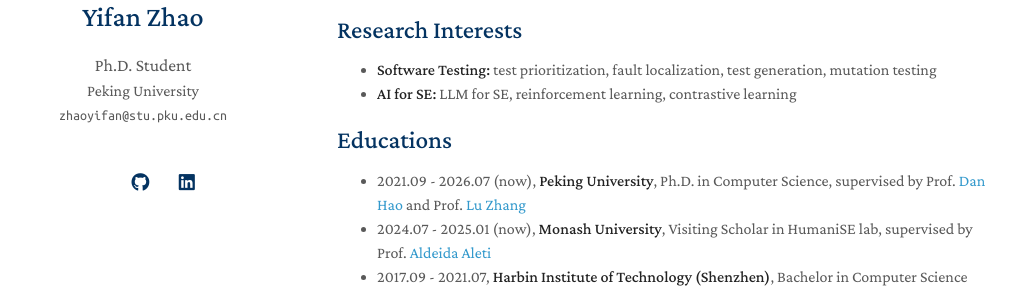
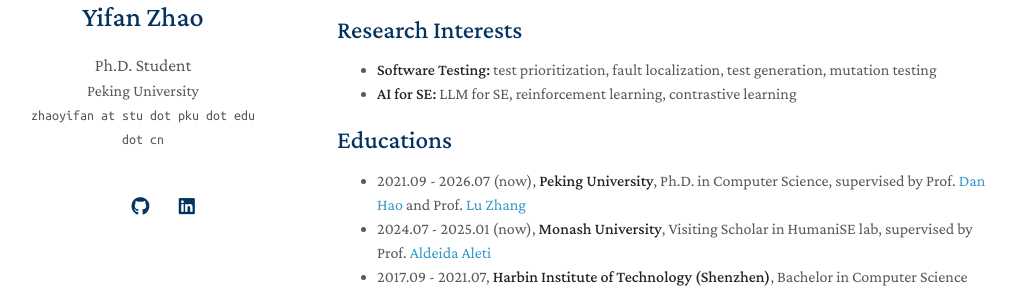
Before and after one commit to yifan-CodeDir/yifan-CodeDir.github.io, a Jekyll site: the page built from index.md, in a window 1280 px wide. Shown: the part 185-489 px from the top of the page, without its empty margins (133-1148 px from the left). Built offline with Jekyll 4.4.1, drawn with Linux system fonts in a browser that asks for light colours; a style sheet for code colours, icons or effects is not loaded; our own code applies the rules of GitHub Pages for plain Markdown files.

Commit message:
Update _config.yml

```diff
--- a/_config.yml
+++ b/_config.yml
@@ -2,7 +2,7 @@
 title: Yifan Zhao
 position: Ph.D. Student
 affiliation: Peking University
-email: zhaoyifan@stu.pku.edu.cn
+email: zhaoyifan at stu dot pku dot edu dot cn
 
 # Search Engine Optimization (SEO)
 # The following information is used to improve the website traffic from search engines, e.g., Google.
```
